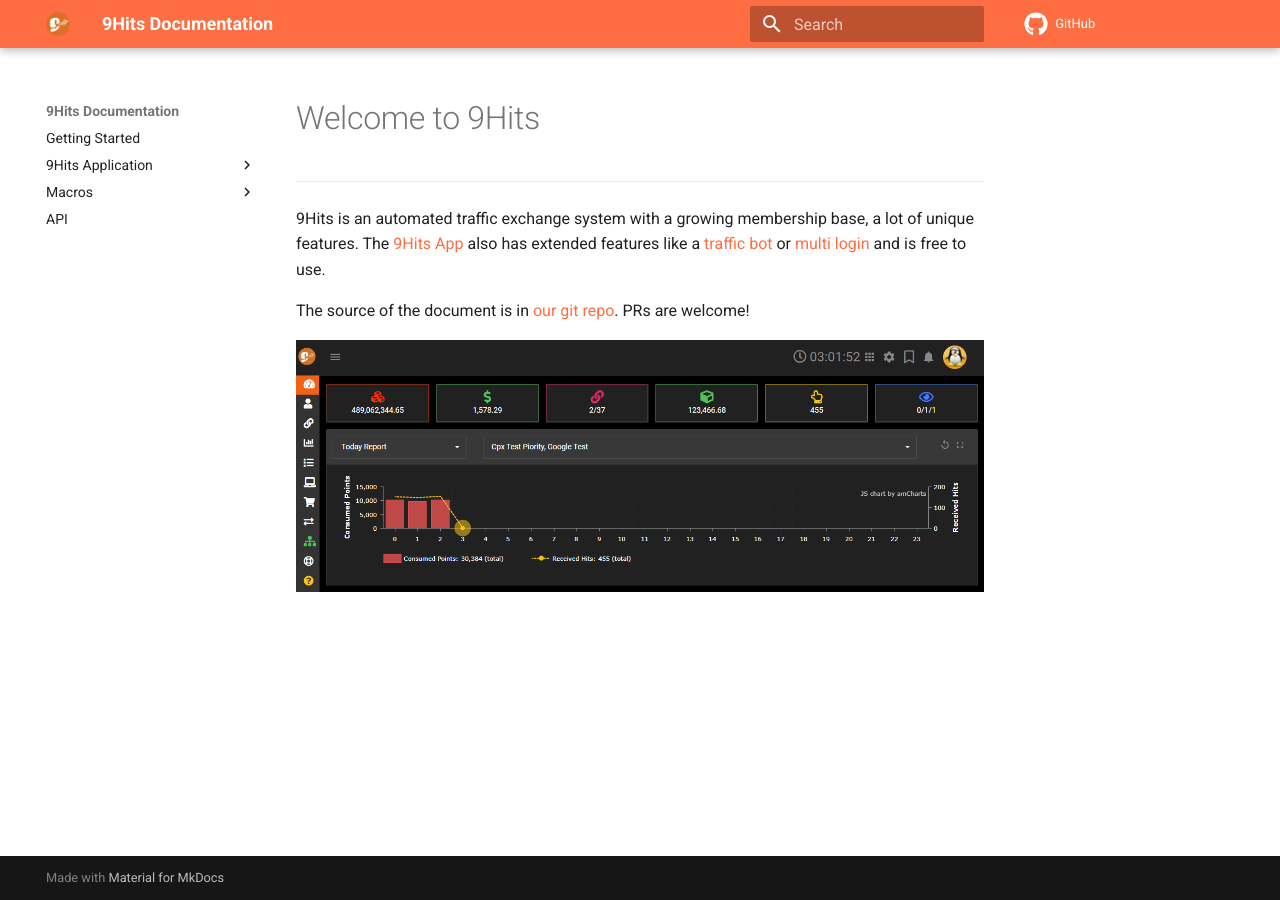
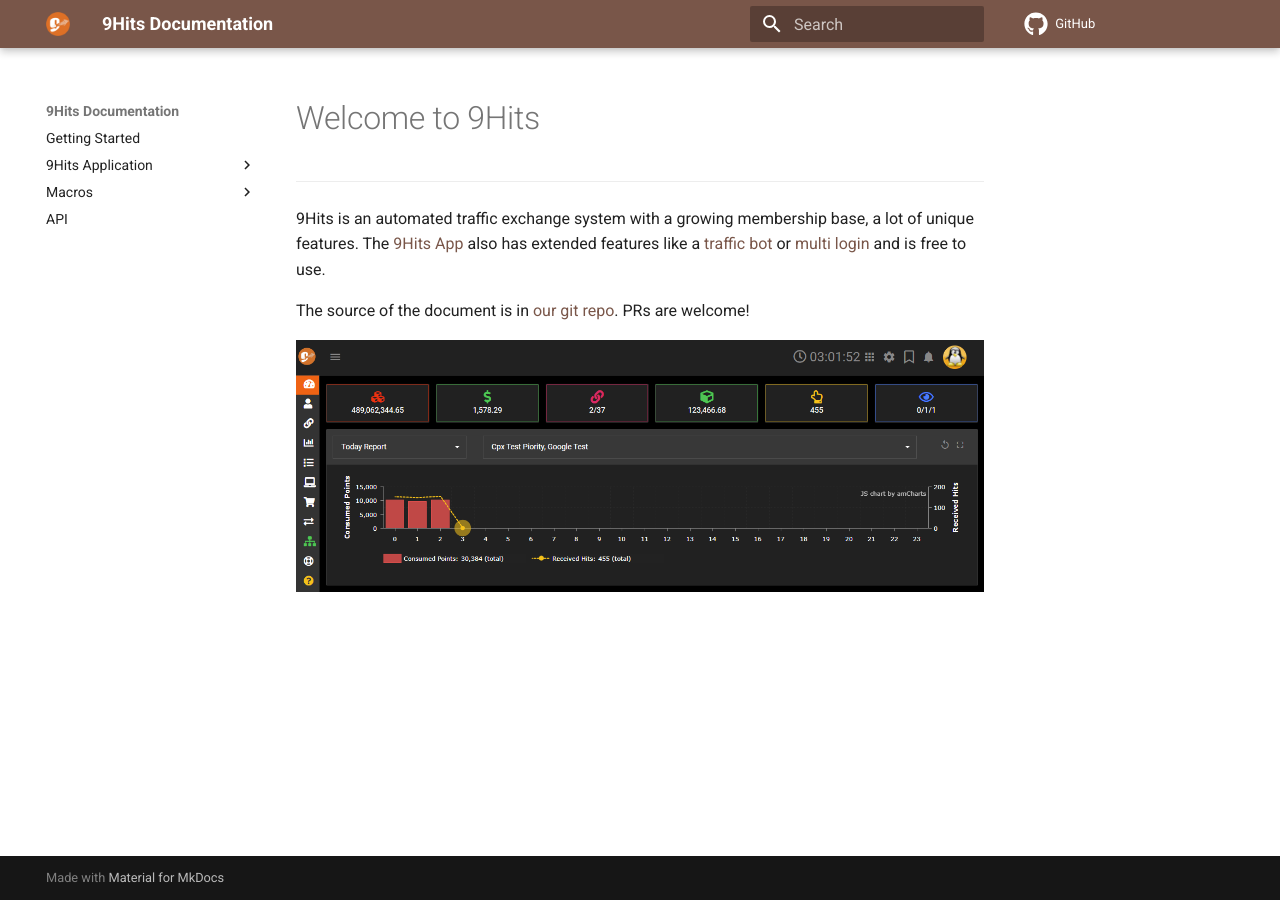
Before and after one commit to 9hitste/docs, an MkDocs documentation site: the page built from docs/index.md, in a window 1280 px wide. Built offline with MkDocs 1.6.1 and Material for MkDocs 9.7.7, drawn with Linux system fonts in a browser that asks for light colours; comment, search, counter and statistics services are not loaded.

Commit message:
change color to brown

```diff
--- a/mkdocs.yml
+++ b/mkdocs.yml
@@ -39,8 +39,8 @@
         # - navigation.tabs
     palette:
         scheme: default
-        primary: deep orange
-        accent: orange
+        primary: brown
+        accent: deep orange
     icon:
         repo: fontawesome/brands/github
         admonition:
```
